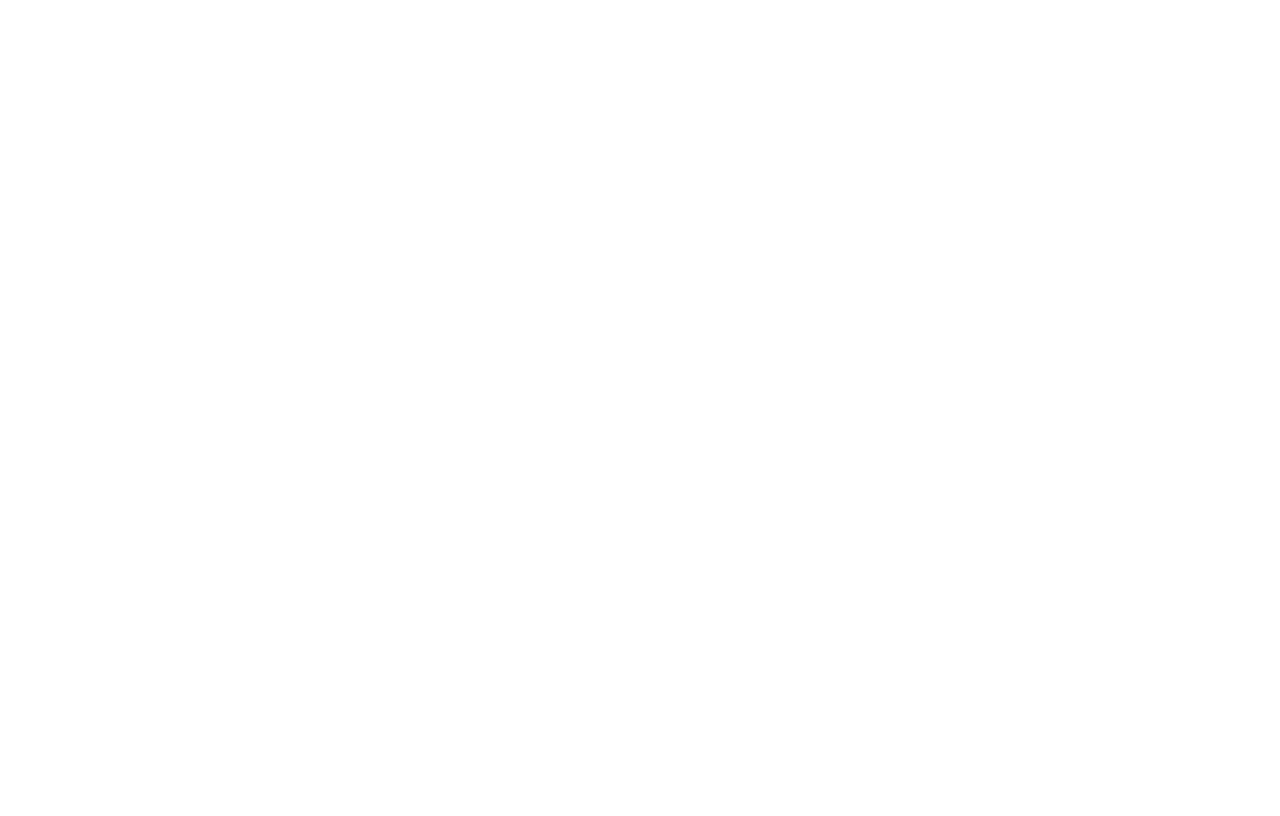
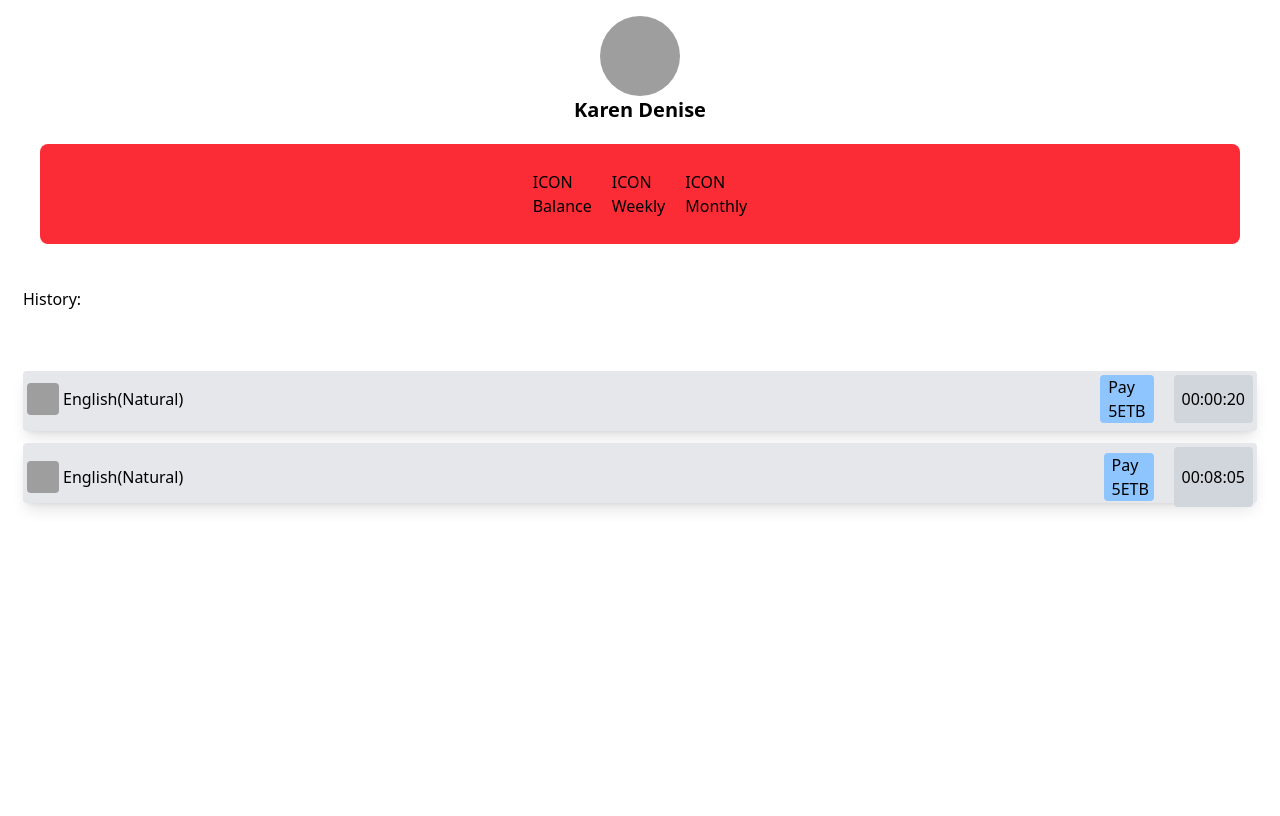
Before and after one commit to yohaboy/Triva, a Django app: page /profile/ in a window 1280 px wide. Before the commit the page is empty. Run offline with Django 5.2, Linux system fonts and the light colour scheme; grey boxes are pictures that could not be loaded.

Commit message:
front-profile

```diff
--- a/base/templates/base/profile.html
+++ b/base/templates/base/profile.html
@@ -8,6 +8,68 @@
     <title>Profile</title>
 </head>
 <body>
+    <!-- main container -->
+    <div class="flex flex-col gap-5 h-screen mt-4">
+        <!-- profile image and name -->
+        <section class="flex flex-col items-center">
+            <img src="#" class="h-[80px] w-[80px] rounded-full">
+            <div class="font-extrabold text-xl">Karen Denise</div>
+        </section>
+        <!-- Detailed Info -->
+        <section class="flex mx-10 h-[100px] rounded-lg gap-5 items-center justify-center bg-red-500">
+            <div class="flex flex-col">
+                <div>ICON</div>
+                <div>Balance</div>
+            </div>
+            <div class="flex flex-col">
+                <div>ICON</div>
+                <div>Weekly</div>
+            </div>
+            <div class="flex flex-col">
+                <div>ICON</div>
+                <div>Monthly</div>
+            </div>
+        </section>
 
+        <div class="m-[7px] mb-1 p-4"><h2>History:</h2></div>
+
+        <!-- History card -->
+        <section class="flex flex-col gap-3 h-2/5 m-[7px] mt-1 p-4">
+            <!-- subject 1 -->
+            <span class="h-[60px] rounded shadow-lg bg-gray-200">
+                <div class="flex justify-between">
+                    <div class="flex gap-1 m-1 justify-center items-center">
+                        <img src="#" class="h-8 w-8 rounded">
+                        <h3>English(Natural)</h3>
+                    </div>
+                    <div class="flex gap-5 m-1">
+                        <span class="flex flex-col rounded px-2 bg-blue-300">
+                            <div>Pay</div>
+                            <div>5ETB</div>
+                        </span>
+                        <span class="flex items-center rounded px-2 bg-gray-300"><h4>00:00:20</h4></span>
+                    </div>
+                </div>
+            </span>
+            <!-- subject 2 -->
+            <span class="h-[60px] rounded shadow-lg bg-gray-200">
+                <div class="flex justify-between">
+                    <div class="flex gap-1 m-1 justify-center items-center">
+                        <img src="#" class="h-8 w-8 rounded">
+                        <h3>English(Natural)</h3>
+                    </div>
+                    <div class="flex gap-5 m-1">
+                        <span class="flex flex-col rounded px-2 my-[6px] w-[50px] bg-blue-300">
+                            <div>Pay</div>
+                            <div>5ETB</div>
+                        </span>
+                        <span class="flex items-center rounded px-2 bg-gray-300"><h4>00:08:05</h4></span>
+                    </div>
+                </div>
+            </span>
+
+        </section>
+
+    </div>
 </body>
 </html>
--- a/static/dist/output.css
+++ b/static/dist/output.css
@@ -369,12 +369,24 @@
   .m-4 {
     margin: calc(var(--spacing) * 4);
   }
+  .m-\[6px\] {
+    margin: 6px;
+  }
+  .m-\[7px\] {
+    margin: 7px;
+  }
   .mx-2 {
     margin-inline: calc(var(--spacing) * 2);
   }
   .mx-3 {
     margin-inline: calc(var(--spacing) * 3);
   }
+  .mx-4 {
+    margin-inline: calc(var(--spacing) * 4);
+  }
+  .mx-10 {
+    margin-inline: calc(var(--spacing) * 10);
+  }
   .my-0 {
     margin-block: calc(var(--spacing) * 0);
   }
@@ -398,6 +410,12 @@
   }
   .my-\[10px\] {
     margin-block: 10px;
+  }
+  .mt-1 {
+    margin-top: calc(var(--spacing) * 1);
+  }
+  .mt-4 {
+    margin-top: calc(var(--spacing) * 4);
   }
   .mr-2 {
     margin-right: calc(var(--spacing) * 2);
@@ -594,8 +612,14 @@
   .w-\[20px\] {
     width: 20px;
   }
+  .w-\[40px\] {
+    width: 40px;
+  }
   .w-\[50px\] {
     width: 50px;
+  }
+  .w-\[60px\] {
+    width: 60px;
   }
   .w-\[80px\] {
     width: 80px;
```
